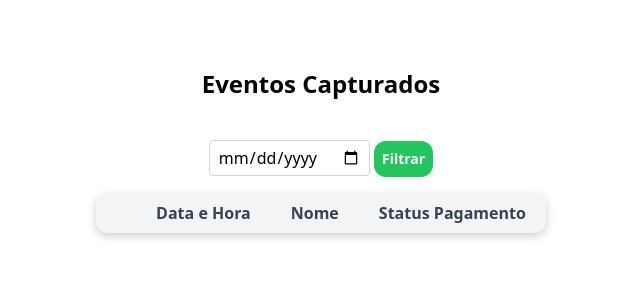
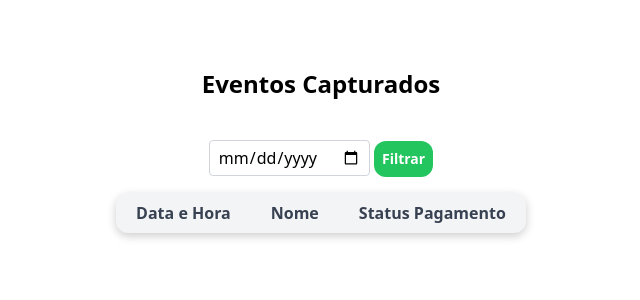
Before and after one commit to shdwmere/flask-pywebhook, a Flask app: page /logs in a window 1280 px wide. Shown: the top 300 px of the page, without its empty margins (319-959 px from the left). Run offline with Flask 2, Linux system fonts and the light colour scheme; lists and menus that the app fills with data are empty; some libraries are stand-ins or nearby versions.

Commit message:
logs.html

```diff
--- a/templates/logs.html
+++ b/templates/logs.html
@@ -20,30 +20,20 @@
 
         <table class="bg-gray-100 text-center rounded-xl shadow-[0_3px_10px_rgb(0,0,0,0.2)]">
             <tr>
-                <th class="px-5 py-2 text-gray-700 font-semibold"></th>
                 <th class="px-5 py-2 text-gray-700 font-semibold">Data e Hora</th>
                 <th class="px-5 py-2 text-gray-700 font-semibold">Nome</th>
                 <th class="px-5 py-2 text-gray-700 font-semibold">Status Pagamento</th>
             </tr>
             {% for log in logs %}
             <tr>
-
-                {% if log['status_pagamento'] == 'paid' %}
-                <td class="px-5 py-2 text-green-600 font-semibold">🟢</td>
-                {% elif log['status_pagamento'] == 'waiting_payment' %}
-                <td class="px-5 py-2 text-orange-600 font-semibold">🟠</td>
-                {% else %}
-                <td class="px-5 py-2 text-red-600 font-semibold">🔴</td>
-                {% endif %}
-
                 <td class="px-5 py-2 text-gray-700">{{ log['data_logs' ]}} | {{ log['hora_evento'] }}</td>
                 <td class="px-5 py-2 text-gray-600">{{ log['nome'] }}</td>
                 {% if log['status_pagamento'] == 'paid' %}
-                <td class="px-5 py-2 text-green-600 font-semibold">{{ log['status_pagamento'] }}</td>
+                <td class="px-5 py-2 text-green-600 font-semibold">{{ log['status_pagamento'] }} 🟢</td>
                 {% elif log['status_pagamento'] == 'waiting_payment' %}
-                <td class="px-5 py-2 text-orange-600 font-semibold">{{ log['status_pagamento'] }}</td>
+                <td class="px-5 py-2 text-orange-600 font-semibold">{{ log['status_pagamento'] }} 🟠</td>
                 {% else %}
-                <td class="px-5 py-2 text-red-600 font-semibold">{{ log['status_pagamento'] }}</td>
+                <td class="px-5 py-2 text-red-600 font-semibold">{{ log['status_pagamento'] }} 🔴</td>
                 {% endif %}
             </tr>
             {% endfor %}
```
